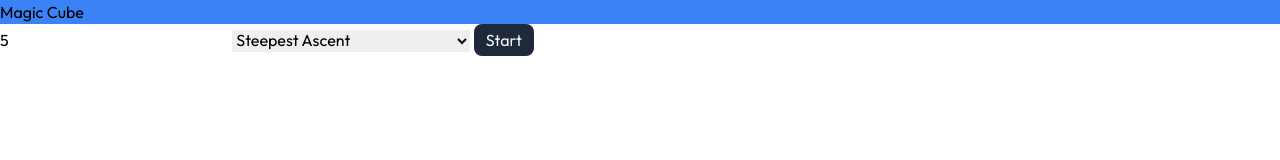
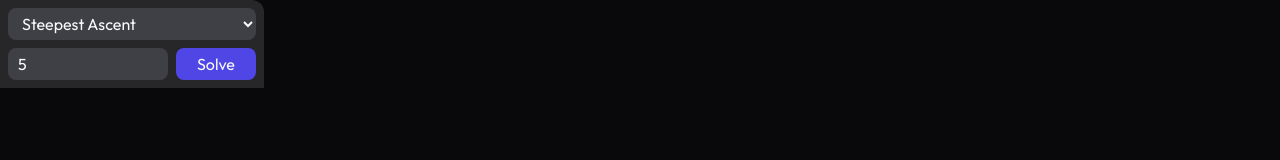
Before and after one commit to DhafinFawwaz/Magic-Cube-Solver, a website built with Vite: page index.html in a window 1280 px wide. Built offline with nearby package versions, Linux system fonts and the light colour scheme.

Commit message:
feat: styling

```diff
--- a/index.html
+++ b/index.html
@@ -11,21 +11,27 @@
 
     <title>Magic Cube Solver</title>
   </head>
-  <body>
-    <div class="bg-blue-500">Magic Cube</div>
+  <body class="bg-zinc-950">
+    <div id="3d-view">
 
-    <input id="degree" type="number" value="5">
+    </div>
+    <div class="absolute grid grid-rows-2 gap-2 bg-zinc-800 p-2 rounded-tr-xl">
 
-    <select name="Algorithm" id="algorithm-select">
-      <option value=0>Steepest Ascent</option>
-      <option value=1>Steepest Ascent with Sideways</option>
-      <option value=2>Random Restart</option>
-      <option value=3>Stochastic</option>
-      <option value=4>Simulated Annealing</option>
-      <option value=5>Genetic</option>
-    </select>
+      <select class="cursor-pointer rounded-lg bg-zinc-700 text-slate-50 pl-2.5" name="Algorithm" id="algorithm-select">
+        <option class="cursor-pointer" value=0>Steepest Ascent</option>
+        <option class="cursor-pointer" value=1>Steepest Ascent with Sideways</option>
+        <option class="cursor-pointer" value=2>Random Restart</option>
+        <option class="cursor-pointer" value=3>Stochastic</option>
+        <option class="cursor-pointer" value=4>Simulated Annealing</option>
+        <option class="cursor-pointer" value=5>Genetic</option>
+      </select>
 
-    <button id="start-button" class="bg-slate-800 text-slate-50 px-3 py-1 rounded-lg">Start</button>
+      <div class="flex gap-2 ">
+        <input class="cursor-text rounded-lg pl-2.5 w-40 bg-zinc-700 text-slate-50" id="degree" type="number" value="5">
+        <button id="start-button" class="bg-indigo-600 text-slate-50 px-4 w-full py-1 rounded-lg cursor-pointer">Solve</button>
+      </div>
+
+    </div>
     <script type="module" src="/src/main.ts"></script>
   </body>
 </html>
```
